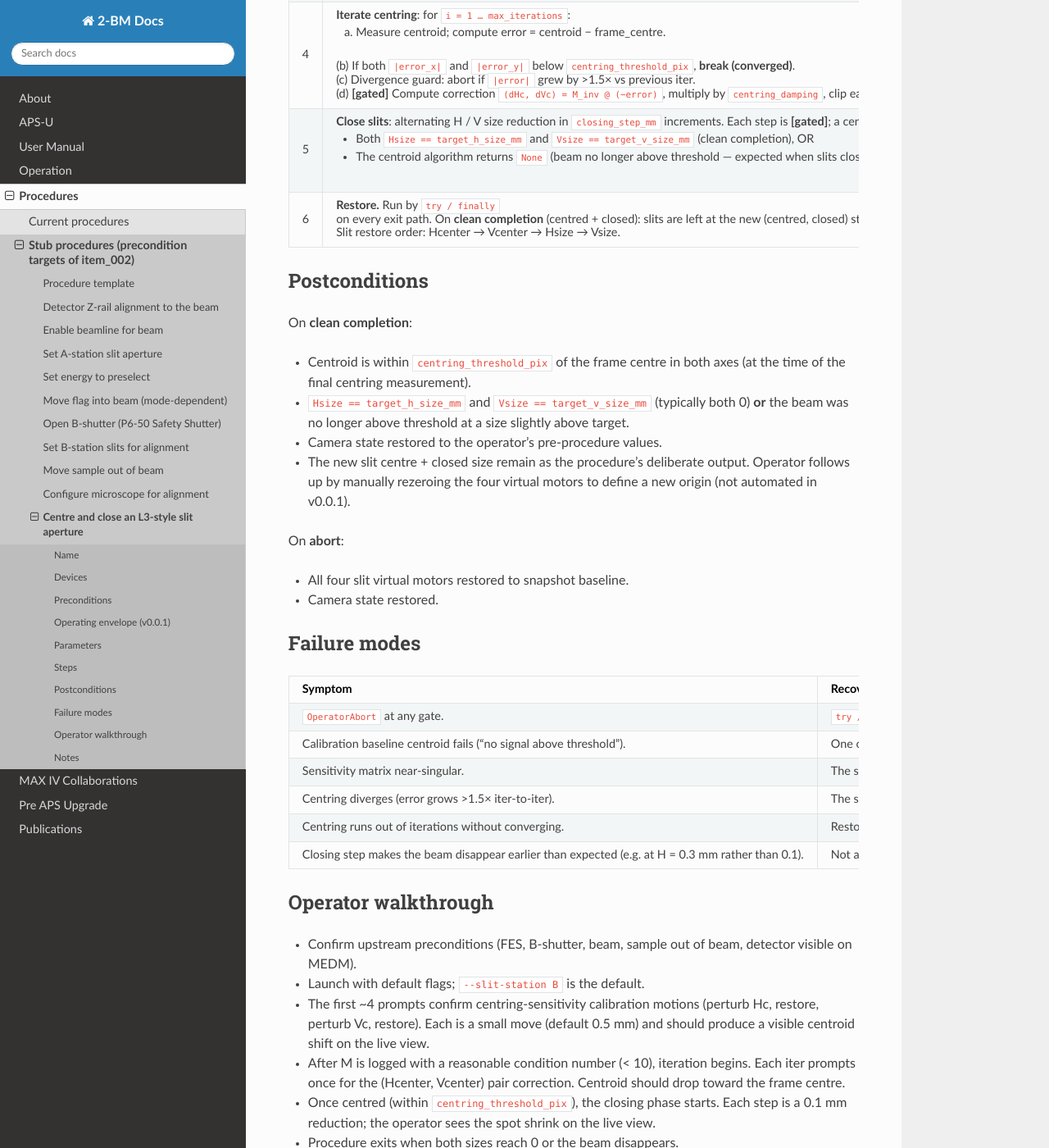
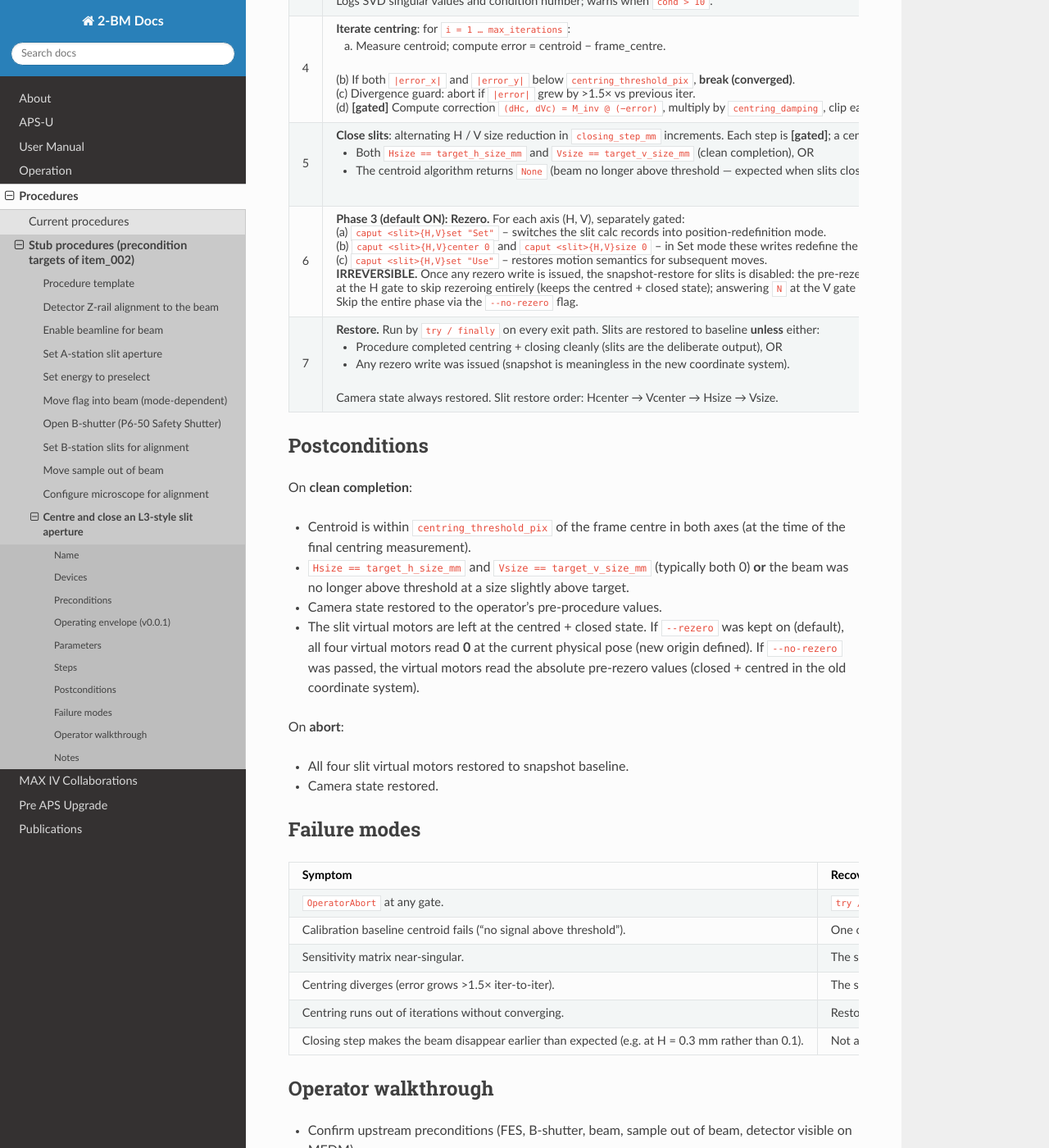
Before and after one commit to xray-imaging/2bm-docs, a Sphinx documentation site: the page built from docs/source/procedures/item_011.rst, in a window 1280 px wide and 1400 px high, scrolled down 2372 px. Shown: the whole window at 82% size. Built offline with Sphinx 7.4.7 and the Read the Docs theme 3.1.0, drawn with Linux system fonts in a browser that asks for light colours; the version number could not be read and is left out; some of the changed text lies outside the part shown.

Commit message:
docs(procedures): document rezero phase in centre_and_close_slits
- Top-line description now says three-phase (centre, close, rezero).
- New rezero parameter row, default enabled, --no-rezero opt-out.
- Phase 3 added to Steps table: per-axis (H then V) Set-Use toggle
  pattern, IRREVERSIBLE caveat, restore semantics after rezero.
- Restore semantics row updated: slits NOT restored if rezero ran.
- Postconditions section now distinguishes rezero-on vs rezero-off
  final state (virtual motors read 0 vs absolute pre-rezero values).
- Fixed an inline-literal RST warning (``.DMOV``s -> ``.DMOV``).

```diff
--- a/docs/source/procedures/item_011.rst
+++ b/docs/source/procedures/item_011.rst
@@ -2,14 +2,14 @@
 Centre and close an L3-style slit aperture
 ============================================
 
-Drive an L3-style slit's virtual-motor ``Hcenter`` and ``Vcenter``
-to bring the beam image to the centre of the detector frame, then
-incrementally close the ``Hsize`` and ``Vsize`` apertures to a
-target size (typically 0 = fully closed). The operator typically
-follows this with a manual rezeroing step (``caput`` Hcenter /
-Vcenter / Hsize / Vsize to 0) to define a new origin for the
-slit virtual motors -- that rezeroing is **not** part of this
-procedure in v0.0.1.
+Three-phase L3-style slit procedure: (1) drive the virtual-motor
+``Hcenter`` / ``Vcenter`` so the beam image lands at the centre
+of the detector frame; (2) incrementally close ``Hsize`` /
+``Vsize`` to a target size (typically 0 = fully closed); (3)
+**rezero** the virtual motors -- redefine the current physical
+pose as the new origin so the four virtual motors read 0 at the
+closed + centred position. Phase 3 is **default-enabled** but
+gated per axis; ``--no-rezero`` skips it.
 
 The procedure is parameterised over which slit station to target:
 ``A`` (front-end L3 Slits at z = 25225 mm) or ``B`` (2-BM-B
@@ -141,6 +141,17 @@ Parameters
      - ≥ 0
      - mm
      - Final V aperture. Default: 0.
+   * - ``rezero``
+     - bool
+     - —
+     - If True (default), after closing the procedure rezeros the
+       four virtual motors by setting the per-axis ``<axis>set``
+       PV to ``Set``, writing 0 to ``<axis>center`` /
+       ``<axis>size``, and switching ``<axis>set`` back to
+       ``Use``. Each H and V rezero is gated separately and
+       irreversible. Set to False (CLI flag ``--no-rezero``) to
+       skip and leave the slit virtual motors in their absolute
+       coordinate system.
    * - ``exposure_time``
      - > 0
      - s
@@ -234,14 +245,44 @@ Steps
        ``move_table_axis <slit>Vsize <new>``;
        ``acquire_image`` + centroid each step.
    * - 6
+     - **Phase 3 (default ON): Rezero.** For each axis (H, V),
+       separately gated:
+
+       (a) ``caput <slit>{H,V}set "Set"`` -- switches the slit
+       calc records into position-redefinition mode.
+
+       (b) ``caput <slit>{H,V}center 0`` and
+       ``caput <slit>{H,V}size 0`` -- in Set mode these writes
+       redefine the current physical pose as the new origin
+       rather than commanding motion.
+
+       (c) ``caput <slit>{H,V}set "Use"`` -- restores motion
+       semantics for subsequent moves.
+
+       **IRREVERSIBLE.** Once any rezero write is issued, the
+       snapshot-restore for slits is disabled: the pre-rezero
+       baseline values are in the old coordinate system, and
+       writing them back through the new origin would
+       physically move the slits to arbitrary positions.
+       Operator can answer ``N`` at the H gate to skip
+       rezeroing entirely (keeps the centred + closed state);
+       answering ``N`` at the V gate after the H rezero
+       succeeded leaves H rezeroed and V untouched.
+
+       Skip the entire phase via the ``--no-rezero`` flag.
+     - 4 ``caput`` per axis: ``<slit>Hset``, ``<slit>Hcenter``,
+       ``<slit>Hsize``, ``<slit>Hset`` for H; same for V.
+   * - 7
      - **Restore.** Run by ``try / finally`` on every exit path.
-       On **clean completion** (centred + closed): slits are
-       left at the new (centred, closed) state. On **any other
-       exit** (OperatorAbort, exception, divergence): slits go
-       back to the snapshot baseline. Camera state always
-       restored.
+       Slits are restored to baseline **unless** either:
 
-       Slit restore order: Hcenter → Vcenter → Hsize → Vsize.
+       - Procedure completed centring + closing cleanly (slits
+         are the deliberate output), OR
+       - Any rezero write was issued (snapshot is meaningless
+         in the new coordinate system).
+
+       Camera state always restored. Slit restore order:
+       Hcenter → Vcenter → Hsize → Vsize.
      - ``_Snapshot.restore(restore_slits=…)`` → four
        ``move_table_axis`` calls then the camera-state caputs.
 
@@ -258,10 +299,12 @@ On **clean completion**:
   (typically both 0) **or** the beam was no longer above
   threshold at a size slightly above target.
 - Camera state restored to the operator's pre-procedure values.
-- The new slit centre + closed size remain as the procedure's
-  deliberate output. Operator follows up by manually rezeroing
-  the four virtual motors to define a new origin (not
-  automated in v0.0.1).
+- The slit virtual motors are left at the centred + closed
+  state. If ``--rezero`` was kept on (default), all four virtual
+  motors read **0** at the current physical pose (new origin
+  defined). If ``--no-rezero`` was passed, the virtual motors
+  read the absolute pre-rezero values (closed + centred in the
+  old coordinate system).
 
 On **abort**:
 
@@ -350,7 +393,7 @@ Notes
   records which in turn drive the underlying blade motors. The
   procedure uses ``move_table_axis`` for motion-done because the
   pattern is the same as the detector optical table: write the
-  soft PV, poll the underlying motor ``.DMOV``s.
+  soft PV, poll the underlying motors' ``.DMOV``.
 - Open trigger this procedure creates: register a per-station
   ``Slit`` Asset on the cora side and a ``centre_and_close_slits``
   Procedure record in
```
